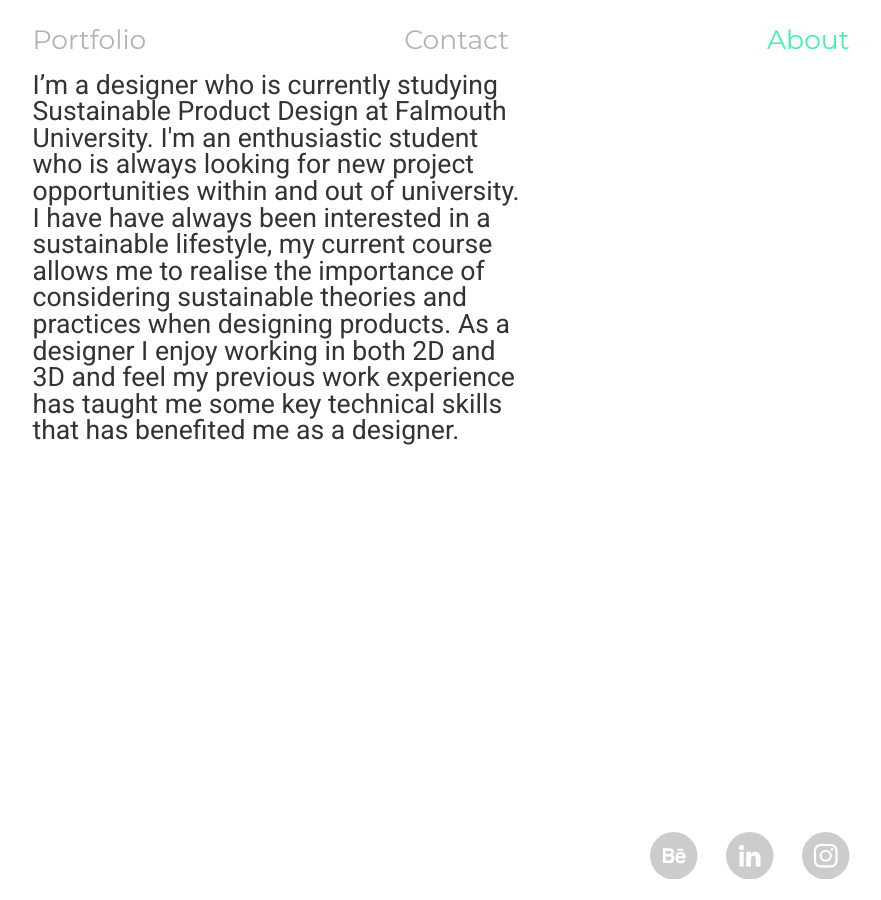
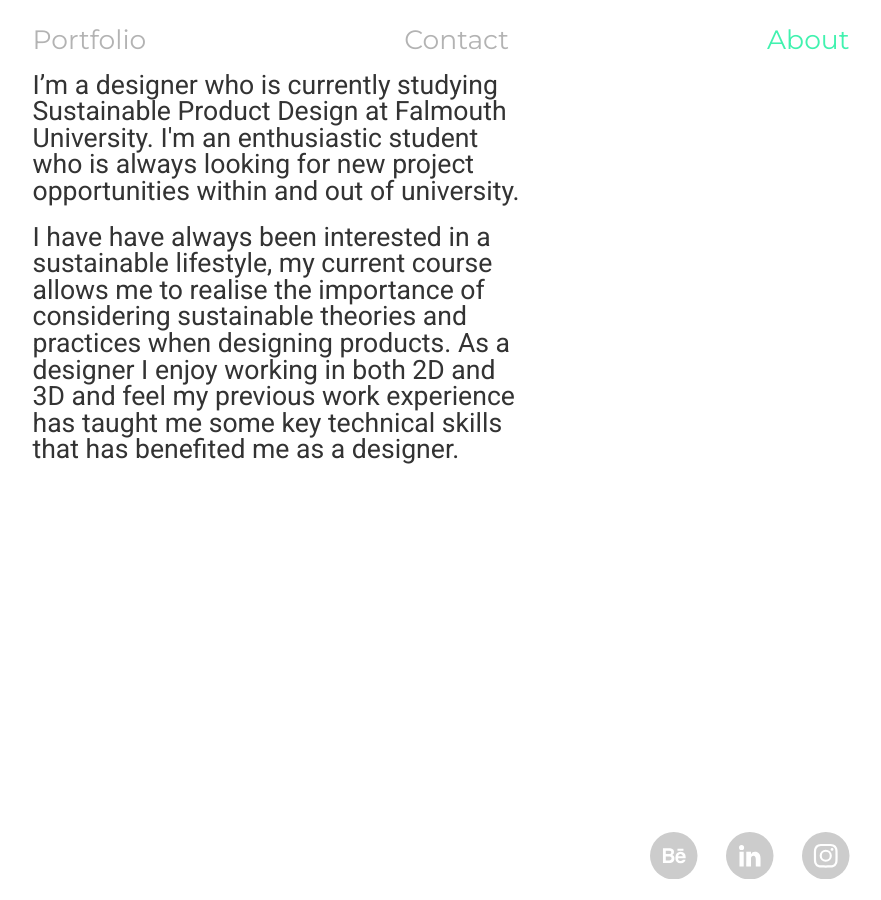
Before and after one commit to Elunn/elliot-lunn-old-portfolio, a Jekyll site: the page built from about.html, in a window 1280 px wide. Shown: the whole page, without its empty margins (199-1080 px from the left). Built offline with Jekyll 4.4.1, drawn with Linux system fonts in a browser that asks for light colours; nearby versions of some CDN libraries; Markdown is read by kramdown in place of the engine named in the settings.

Commit message:
corrections

```diff
--- a/about.html
+++ b/about.html
@@ -3,7 +3,7 @@ layout: default
 ---
 
 <div class="abouttext">
-    <p>I’m a designer who is currently studying Sustainable Product Design at Falmouth University. I'm an enthusiastic student who is always looking for new project opportunities within and out of university.</p>
+    <p>I’m a designer who is currently studying Sustainable Product Design at Falmouth University. I'm an enthusiastic student who is always looking for new project opportunities within and out of university.</p><br>
 
     <p>I have have always been interested in a sustainable lifestyle, my current course allows me to realise the importance of considering sustainable theories and practices when designing products.
     As a designer I enjoy working in both 2D and 3D and feel my previous work experience has taught me some key technical skills that has benefited me as a designer.</p>
```
Also changed, not shown: thumbnails/c5fb7652597577.5919ac329d143.jpg (deleted), thumbnails/f8016049109747.58ab73fb630e4.jpg (deleted).
